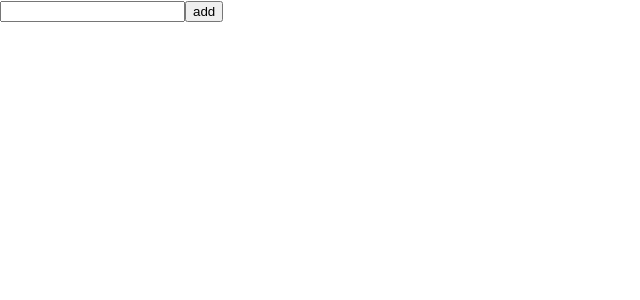
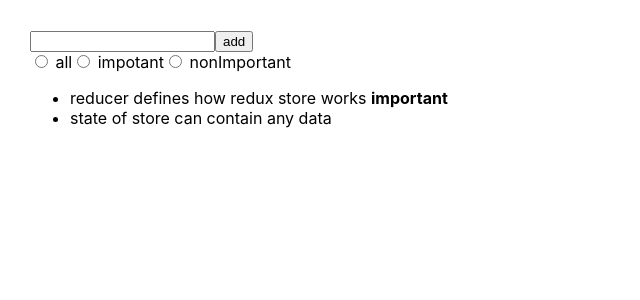
Before and after one commit to yonn28/redux-actions-creators, a React (Create React App) app: page / in a window 1280 px wide. Shown: the top 300 px of the page, without its empty margins (0-640 px from the left). Built offline with nearby package versions, Linux system fonts and the light colour scheme.

Commit message:
redux with two reducers

```diff
--- a/package.json
+++ b/package.json
@@ -36,5 +36,8 @@
       "last 1 firefox version",
       "last 1 safari version"
     ]
+  },
+  "devDependencies": {
+    "redux-devtools-extension": "^2.13.9"
   }
 }
--- a/src/App.css
+++ b/src/App.css
@@ -1,38 +1,3 @@
-.App {
-  text-align: center;
+.container{
+  padding: 30px 0 0 30px;
 }
-
-.App-logo {
-  height: 40vmin;
-  pointer-events: none;
-}
-
-@media (prefers-reduced-motion: no-preference) {
-  .App-logo {
-    animation: App-logo-spin infinite 20s linear;
-  }
-}
-
-.App-header {
-  background-color: #282c34;
-  min-height: 100vh;
-  display: flex;
-  flex-direction: column;
-  align-items: center;
-  justify-content: center;
-  font-size: calc(10px + 2vmin);
-  color: white;
-}
-
-.App-link {
-  color: #61dafb;
-}
-
-@keyframes App-logo-spin {
-  from {
-    transform: rotate(0deg);
-  }
-  to {
-    transform: rotate(360deg);
-  }
-}
--- a/src/App.js
+++ b/src/App.js
@@ -1,13 +1,19 @@
 import React from 'react';
 import NewNote from './components/newNotes';
 import ListNotes from './components/notes';
+import './App.css';
+import FilterNotes from './components/filterNotes';
+
 
 const App = () => {
+
+
   return (
-    <>
+    <div className="container">
       <NewNote/>
+      <FilterNotes/>
       <ListNotes/>
-    </>
+    </div>
   );
 }
 
--- /dev/null
+++ b/src/components/filterNotes.js
@@ -0,0 +1,19 @@
+import React from 'react';
+import { useDispatch } from 'react-redux';
+import {filterChange} from '../reducers/filterReducer';
+
+const FilterNotes = () => {
+    const dispatch = useDispatch()
+    const filterSelected = (value) => {
+      dispatch(filterChange(value));
+    }
+    return (
+        <>
+            <input type="radio" name="filter" onChange={()=> filterSelected('ALL')}/> all
+            <input type="radio" name="filter" onChange={()=> filterSelected('IMPORTANT')}/> impotant
+            <input type="radio" name="filter" onChange={()=> filterSelected('NONIMPORTANT')}/> nonImportant
+        </>
+    )
+}
+
+export default FilterNotes;
--- a/src/components/notes.js
+++ b/src/components/notes.js
@@ -6,13 +6,18 @@
 const ListNotes = (_props) => {
 
     const dispatch = useDispatch();
-    const notes = useSelector(state => state)
-
+    const notes = useSelector(state =>{
+        if(state.filter === 'ALL'){
+            return state.notes;
+        }
+        return state.filter === 'IMPORTANT'
+            ? state.notes.filter((note)=> note.important )
+            : state.notes.filter((note)=> !note.important);
+    })
 
     const toggleImportance = (id) => {
       dispatch( updateImportantOf(id) )
     }
-
     return (
         <ul>
             {notes.map( note =>
@@ -20,7 +25,6 @@
                 key={ note.id }
                 onClick={() => { toggleImportance(note.id) }}
             >
-
                 {note.content} <strong> { note.important ? 'important' : '' } </strong>
             </li>
             )}
--- a/src/index.js
+++ b/src/index.js
@@ -4,10 +4,23 @@
 import App from './App';
 import { Provider } from 'react-redux';
 import reportWebVitals from './reportWebVitals';
-import { createStore } from 'redux';
+import { createStore, combineReducers } from 'redux';
 import noteReducer from './reducers/noteReducer';
+import filterReducer from './reducers/filterReducer';
+import { composeWithDevTools } from 'redux-devtools-extension';
 
-const store = createStore(noteReducer);
+
+const reducers = combineReducers({
+  notes: noteReducer,
+  filter: filterReducer
+});
+
+const store = createStore(
+  reducers,
+  composeWithDevTools()
+);
+
+store.subscribe(()=>{ console.log(store.getState())})
 
 ReactDOM.render(
   <React.StrictMode>
--- /dev/null
+++ b/src/reducers/filterReducer.js
@@ -0,0 +1,19 @@
+
+const filterReducer = ( state = 'ALL', action ) => {
+    switch (action.type) {
+        case 'SET_FILTER':
+            return action.filter;
+        default:
+            return state
+    }
+}
+
+const filterChange = (value) => {
+    return {
+        type: 'SET_FILTER',
+        filter: value
+    }
+}
+
+export {filterChange}
+export default filterReducer;
--- a/src/reducers/noteReducer.js
+++ b/src/reducers/noteReducer.js
@@ -1,18 +1,24 @@
+const notes= [
+    { content: 'reducer defines how redux store works', important: true, id: 1},
+    { content: 'state of store can contain any data', important: false, id: 2}
+  ]
 
-const noteReducer = ( state = [], action ) => {
+const noteReducer = ( state = notes, action ) => {
     switch (action.type) {
         case 'NEW_NOTE':
-            return state.concat(action.data);
+            return  [...state, action.data];
         case 'TOGGLE_IMPORTANCE': {
-                const id = action.data.id
-                const noteToChange = state.find(n => n.id === id)
+                const id = action.data.id;
+                const noteToChange = state.find(n => n.id === id);
                 const changedNote = {
                   ...noteToChange,
                   important: !noteToChange.important
                 }
-                return state.map(note =>
-                  note.id !== id ? note : changedNote
+                const newNotes = state.map( note =>
+                    note.id !== id ? note : changedNote
                 )
+                return [...newNotes]
+
         }
         default:
             return state;
```
Also changed, not shown: 1 other file (tests, documents, lock files or other folders).
